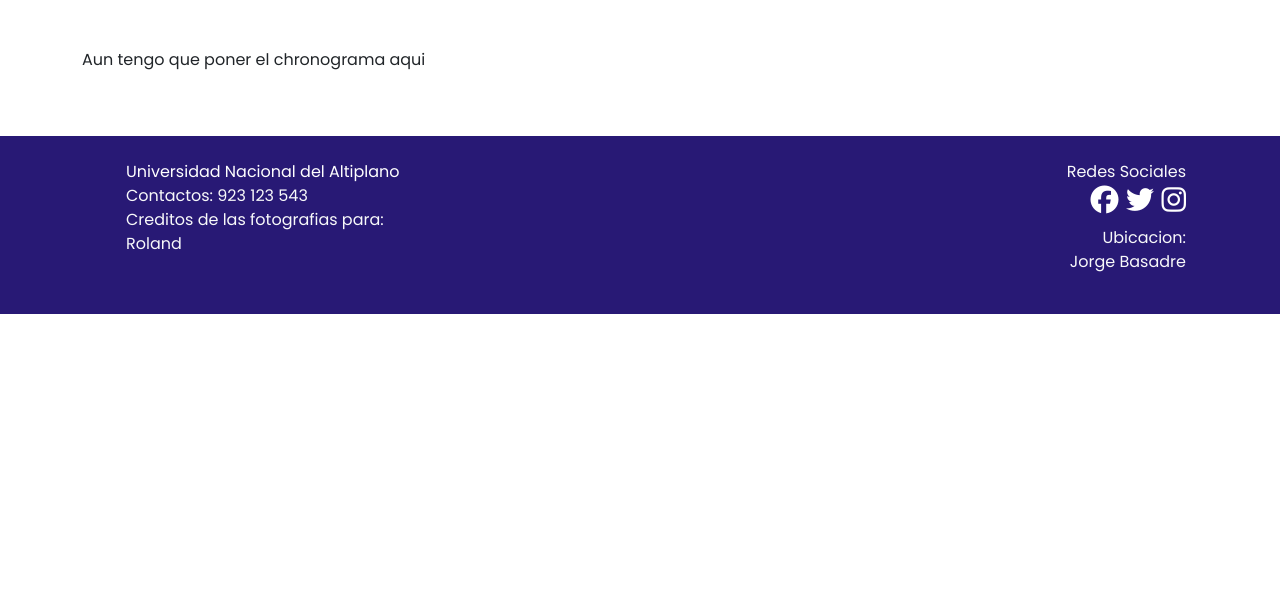
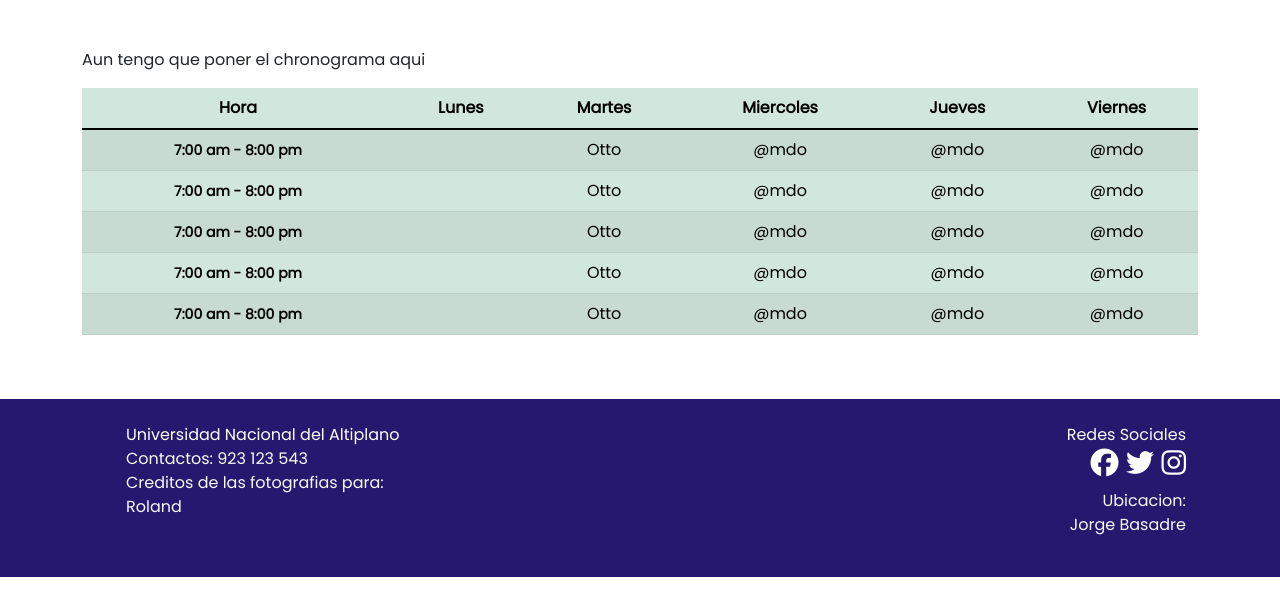
Before and after one commit to NachiParra/finesi-coneest, a Django app: page /cronograma/ in a window 1280 px wide. Shown: the part 56-672 px from the top of the page. Run offline with Django 4.2, Linux system fonts and the light colour scheme; some libraries are stand-ins or nearby versions.

Commit message:
casi terminando

```diff
--- a/coneest/settings.py
+++ b/coneest/settings.py
@@ -104,7 +104,7 @@ AUTH_PASSWORD_VALIDATORS = [
 # Internationalization
 # https://docs.djangoproject.com/en/4.0/topics/i18n/
 
-LANGUAGE_CODE = 'en-us'
+LANGUAGE_CODE = 'es'
 
 TIME_ZONE = 'UTC'
 
--- a/congreso/static/css/app.css
+++ b/congreso/static/css/app.css
@@ -3,11 +3,11 @@
 }
 
 .navbar {
-    background: #281975;
+    background: #26186E;
 }
 
 .custom-title{
-    color: #281975;
+    color: #26186E;
 }
 
 
@@ -21,12 +21,15 @@
 }
 
 
+.btn-custom{
+background:#FAE337 ;
+}
 
 
 
 .custom-footer{
 
-    background: #281975;
+    background: #26186E;
 }
 
 .custom-footer ul li {
--- a/congreso/templates/coneest/cronograma/cronograma.html
+++ b/congreso/templates/coneest/cronograma/cronograma.html
@@ -7,7 +7,64 @@
 <div class="p-4"></div>
 <div class="container">
 	<p>Aun tengo que poner el chronograma aqui</p>
+
+	<table class="table text-center table-success table-striped">
+		<thead>
+			<tr>
+				<th scope="col">Hora</th>
+				<th scope="col">Lunes</th>
+				<th scope="col">Martes</th>
+				<th scope="col">Miercoles</th>
+				<th scope="col">Jueves</th>
+				<th scope="col">Viernes</th>
+			</tr>
+		</thead>
+		<tbody>
+			<tr>
+				<th scope="row"><small>7:00 am - 8:00 pm</small></th>
+				<td></td>
+				<td>Otto</td>
+				<td>@mdo</td>
+				<td>@mdo</td>
+				<td>@mdo</td>
+			</tr>
+
+			<tr>
+				<th scope="row"><small>7:00 am - 8:00 pm</small></th>
+				<td></td>
+				<td>Otto</td>
+				<td>@mdo</td>
+				<td>@mdo</td>
+				<td>@mdo</td>
+			</tr>
+			<tr>
+				<th scope="row"><small>7:00 am - 8:00 pm</small></th>
+				<td></td>
+				<td>Otto</td>
+				<td>@mdo</td>
+				<td>@mdo</td>
+				<td>@mdo</td>
+			</tr>
+			<tr>
+				<th scope="row"><small>7:00 am - 8:00 pm</small></th>
+				<td></td>
+				<td>Otto</td>
+				<td>@mdo</td>
+				<td>@mdo</td>
+				<td>@mdo</td>
+			</tr>
+			<tr>
+				<th scope="row"><small>7:00 am - 8:00 pm</small></th>
+				<td></td>
+				<td>Otto</td>
+				<td>@mdo</td>
+				<td>@mdo</td>
+				<td>@mdo</td>
+			</tr>
+		</tbody>
+	</table>
 </div>
+
 <div class="p-4"></div>
 
 </section>
--- a/congreso/templates/coneest/presentacion.html
+++ b/congreso/templates/coneest/presentacion.html
@@ -27,7 +27,7 @@
 			<div class="col-md-8">
 				<p>Lorem, ipsum dolor sit amet consectetur adipisicing elit. Cupiditate modi amet explicabo saepe, error itaque perferendis doloribus temporibus in sit, id similique maiores fuga laborum eum. Tempora minus perspiciatis est hic iusto voluptas? Tempora, ut.</p>
 				<p>Lorem, ipsum dolor sit amet consectetur adipisicing elit. Cupiditate modi amet explicabo saepe, error itaque perferendis doloribus temporibus in sit, id similique maiores fuga laborum eum. Tempora minus perspiciatis est hic iusto voluptas? Tempora, ut.</p>
-				<a href="{% url 'cursos' %}" class="btn btn-danger">ver mas</a>
+				<a href="{% url 'cursos' %}" class="btn btn-custom">ver mas</a>
 			</div>
 		</div>
 	</div>
@@ -42,7 +42,7 @@
 		<h1 class="custom-title">Horarios y Actividades</h1>
 		<div class="row">
 			<div class="col-md-8">
-				<p>Lorem, ipsum dolor sit amet consectetur adipisicing elit. Cupiditate modi amet explicabo saepe, error itaque perferendis doloribus temporibus in sit, id similique maiores fuga laborum eum. Tempora minus perspiciatis est hic iusto voluptas? Tempora, ut.</p>
+				<p></p>
 				<p>Lorem, ipsum dolor sit amet consectetur adipisicing elit. Cupiditate modi amet explicabo saepe, error itaque perferendis doloribus temporibus in sit, id similique maiores fuga laborum eum. Tempora minus perspiciatis est hic iusto voluptas? Tempora, ut.</p>
 				<a href="{% url 'cronograma' %}" class=" btn btn-danger">ver mas</a>
 			</div>
--- a/congreso/views.py
+++ b/congreso/views.py
@@ -13,7 +13,8 @@ def index(request):
 
 def cursos(request):
     cursos = Curso.objects.all()
-    return render(request, 'coneest/cursos/cursos.html', {'cursos': cursos})
+    mini_cursos= MiniCurso.objects.all()
+    return render(request, 'coneest/cursos/cursos.html', {'cursos': cursos, 'mini_cursos': mini_cursos})
 
 def registro(request):
     return render(request, 'coneest/registro/registro.html')
```
Also changed, not shown: congreso/models.py (+14 -18 lines), congreso/templates/coneest/carousel.html (+6 -5 lines), congreso/templates/coneest/cursos/cursos.html (+68 -42 lines), congreso/templates/coneest/ponentes.html (+10 -13 lines), congreso/migrations/0001_initial.py, db.sqlite3, media/ponentes/images/new_teacher.jpeg (added), media/ponentes/images/new_teacher_Wzk3DKU.jpeg (added).
